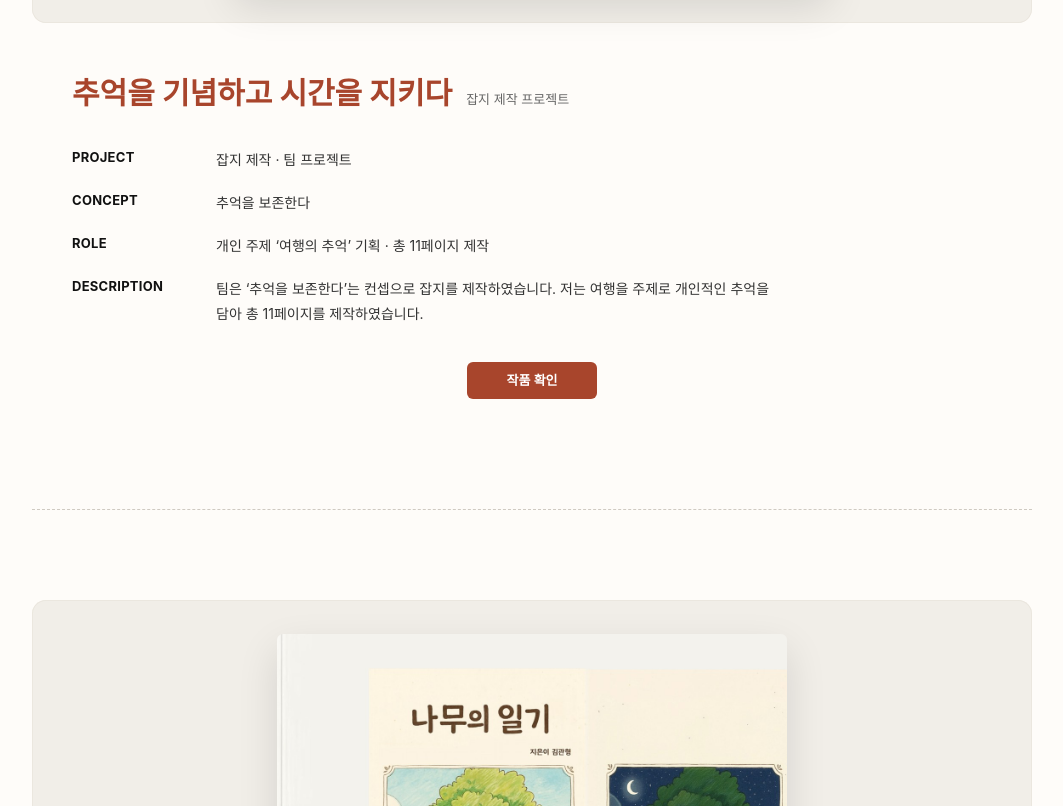
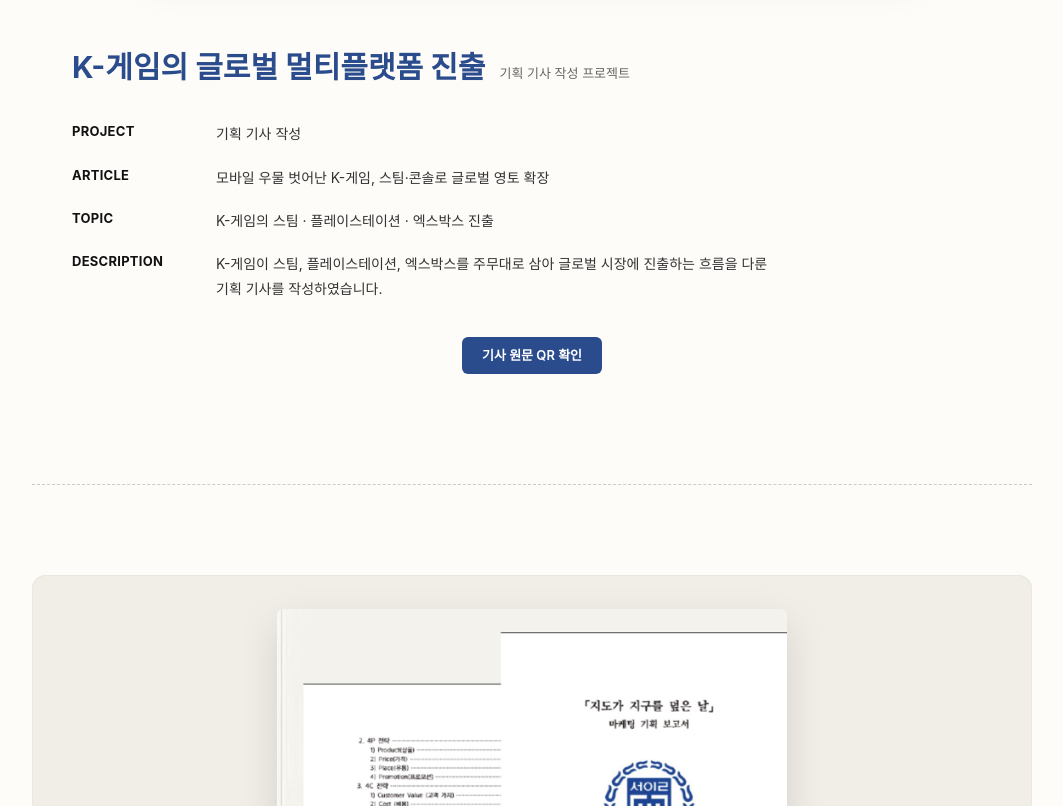
Before and after one commit to person-human-me/my-portfolio, a plain HTML site: page portfolio/index.html in a window 1280 px wide. Shown: the part 6260-7066 px from the top of the page, without its empty margins (108-1171 px from the left). Drawn offline with Linux system fonts and the light colour scheme; a web font is replaced by a local one.

Commit message:
Add missing feature article projects

```diff
--- a/portfolio/index.html
+++ b/portfolio/index.html
@@ -9,7 +9,7 @@
   <link rel="preconnect" href="https://fonts.gstatic.com" crossorigin>
   <link href="https://fonts.googleapis.com/css2?family=Judson:ital,wght@0,400;0,700;1,400&family=Nanum+Pen+Script&display=swap" rel="stylesheet">
   <link rel="stylesheet" href="https://cdn.jsdelivr.net/gh/orioncactus/pretendard@v1.3.9/dist/web/static/pretendard.min.css">
-  <link rel="stylesheet" href="css/style.css">
+  <link rel="stylesheet" href="css/style.css?v=20261115-3">
 </head>
 <body>
   <div class="progress" aria-hidden="true"><span></span></div>
@@ -191,6 +191,6 @@
     <span class="count"></span>
   </div>
 
-  <script src="js/main.js"></script>
+  <script src="js/main.js?v=20261115-3"></script>
 </body>
 </html>
--- a/portfolio/js/main.js
+++ b/portfolio/js/main.js
@@ -1,4 +1,7 @@
 // ---------- data (PDF 내용 + QR 링크) ----------
+const assetVersion = '20261115-3';
+const versioned = path => `${path}?v=${assetVersion}`;
+
 const projects = [
   {
     img: 'work01', color: '#b23a3a', type: '인터뷰 기사 작성 프로젝트',
@@ -12,6 +15,27 @@ const projects = [
     links: [['기사 원문 확인', 'https://drive.google.com/file/d/1M7uF8onod1zyjIoaqKnONt20T8Tgd01l/view?usp=drive_link']],
   },
   {
+    img: 'page06', color: '#3d596e', type: '기획 보도 기사 작성 프로젝트',
+    title: '폐광 수직갱도의 미세중력 우주 실험 시설 탈바꿈',
+    rows: [
+      ['PROJECT', '기획 보도 기사 작성'],
+      ['TOPIC', '폐광 수직갱도를 미세중력 우주 실험 시설로 전환하는 계획'],
+      ['DESCRIPTION', '폐광 수직갱도가 미세중력 우주 실험 시설로 탈바꿈하는 내용을 취재해 기사를 작성하였습니다.'],
+    ],
+    links: [['기사 원문 QR 확인', versioned('images/page06.jpg')]],
+  },
+  {
+    img: 'page07', color: '#2b4c8c', type: '기획 기사 작성 프로젝트',
+    title: 'K-게임의 글로벌 멀티플랫폼 진출',
+    rows: [
+      ['PROJECT', '기획 기사 작성'],
+      ['ARTICLE', '모바일 우물 벗어난 K-게임, 스팀·콘솔로 글로벌 영토 확장'],
+      ['TOPIC', 'K-게임의 스팀 · 플레이스테이션 · 엑스박스 진출'],
+      ['DESCRIPTION', 'K-게임이 스팀, 플레이스테이션, 엑스박스를 주무대로 삼아 글로벌 시장에 진출하는 흐름을 다룬 기획 기사를 작성하였습니다.'],
+    ],
+    links: [['기사 원문 QR 확인', versioned('images/page07.jpg')]],
+  },
+  {
     img: 'work07', color: '#2b4c8c', type: '마케팅 보고서 작성 프로젝트',
     title: '「지도가 지구를 덮은 날」 도서 마케팅 기획 보고서',
     rows: [
@@ -22,7 +46,7 @@ const projects = [
     links: [['보고서 확인', 'https://drive.google.com/file/d/1x0ff32U6h3_ZM-SbGYD7YRTf9yo7YamR/view?usp=drive_link']],
   },
   {
-    img: 'work08', color: '#a8452c', type: '잡지 제작 프로젝트',
+    img: 'work08-full', color: '#a8452c', type: '잡지 제작 프로젝트',
     title: '추억을 기념하고 시간을 지키다',
     rows: [
       ['PROJECT', '잡지 제작 · 팀 프로젝트'],
@@ -77,21 +101,22 @@ const projects = [
 ];
 
 const articles = [
-  { img: 'work02', page: 6, src: '한겨레', color: '#1f6f5c', title: '출판계 “출판물에 AI 활용 정도 밝히는 ‘표시 제도’ 도입하자”', url: 'https://blog.naver.com/domooa/224426377458' },
-  { img: 'work03', page: 7, src: '경향게임스', color: '#2b4c8c', title: '[인터뷰] ‘평균 연령 40.1세’ 격투게임 대표팀, 아시안 게임 금메달로 증명한 ‘열정의 힘’', url: 'https://blog.naver.com/domooa/224445641339' },
-  { img: 'work04', page: 8, src: '경향게임스', color: '#2b4c8c', title: '[지스타 2026] 조영기 게임산업협회장, “외연 확장…차별화로 글로벌 게임쇼 키울 것”', url: 'https://blog.naver.com/domooa/224425281674' },
+  { img: 'work02', page: 8, src: '한겨레', color: '#1f6f5c', title: '출판계 “출판물에 AI 활용 정도 밝히는 ‘표시 제도’ 도입하자”', url: 'https://blog.naver.com/domooa/224426377458' },
+  { img: 'work03', page: 9, src: '경향게임스', color: '#2b4c8c', title: '[인터뷰] ‘평균 연령 40.1세’ 격투게임 대표팀, 아시안 게임 금메달로 증명한 ‘열정의 힘’', url: 'https://blog.naver.com/domooa/224445641339' },
+  { img: 'work04', page: 10, src: '경향게임스', color: '#2b4c8c', title: '[지스타 2026] 조영기 게임산업협회장, “외연 확장…차별화로 글로벌 게임쇼 키울 것”', url: 'https://blog.naver.com/domooa/224425281674' },
   { img: 'work05', page: 11, src: '경향게임스', color: '#2b4c8c', title: '[인터뷰] LoL 개발진, “올해 모토는 ‘백 투 더 베이직’…포지션 정체성·전략적 창의성에 집중”', url: 'https://blog.naver.com/domooa/224423980551' },
   { img: 'work06', page: 12, src: '경향게임스', color: '#2b4c8c', title: '[줌인 인터뷰-플리더스] ‘오픈형’ 테스트 플랫폼, 유저-개발자 ‘함께 완성하는 게임’', url: 'https://blog.naver.com/domooa/224423474796' },
 ];
 
-const pageNames = ['표지', '목차', '저는 이런 사람입니다!', '이런 사람은 어떠신가요?', '특별사법경찰관이 무슨 일인가요?', '출판 뉴스 기사 분석',
-  '경향게임스 기사 분석 1', '경향게임스 기사 분석 2', '경향게임스 기사 분석 3', '경향게임스 기사 분석 4',
-  '경향게임스 LoL 개발진 기사 분석', '경향게임스 플리더스 기사 분석', '도서 마케팅 기획 보고서',
+const pageNames = ['표지', '목차', '저는 이런 사람입니다!', '이런 사람은 어떠신가요?', '특별사법경찰관이 무슨 일인가요?',
+  '폐광 수직갱도 우주 실험 시설 기획 보도', 'K-게임 글로벌 멀티플랫폼 진출 기획 기사', '출판 뉴스 기사 분석',
+  '경향게임스 기사 분석 1', '경향게임스 기사 분석 2', '경향게임스 LoL 개발진 기사 분석',
+  '경향게임스 플리더스 기사 분석', '도서 마케팅 기획 보고서',
   '추억을 기념하고 시간을 지키다', '나무의 일기', '비상계단', '과제곡은 힘들어..', '영어 교과서 내지 제작', '마무리', '뒷표지'];
 
 const zoomPageByImage = {
   work01: 5, work02: 6, work03: 7, work04: 8, work05: 11, work06: 12,
-  work07: 13, work08: 14, work09: 15, work10: 16, work11: 17, work12: 18,
+  work07: 13, 'work08-full': 14, work09: 15, work10: 16, work11: 17, work12: 18, page06: 6, page07: 7,
 };
 
 // ---------- render ----------
@@ -99,7 +124,7 @@ const esc = s => s.replace(/[&<>"]/g, c => ({ '&': '&amp;', '<': '&lt;', '>': '&
 
 document.getElementById('projects').innerHTML = projects.map((p, i) => `
   <article class="project reveal" style="--c:${p.color}">
-    <div class="visual"><img src="images/${p.img}.jpg" alt="${esc(p.title)} 작업물" loading="lazy" data-zoom="images/page${String(zoomPageByImage[p.img]).padStart(2, '0')}.jpg"></div>
+    <div class="visual"><img src="${p.img.startsWith('page') ? versioned(`images/${p.img}.jpg`) : `images/${p.img}.jpg`}" alt="${esc(p.title)} 작업물" loading="lazy" data-zoom="${versioned(`images/page${String(zoomPageByImage[p.img]).padStart(2, '0')}.jpg`)}"></div>
     <div class="head"><h3>${esc(p.title)}</h3><span>${esc(p.type)}</span></div>
     <dl>${p.rows.map(([k, v]) => `<div><dt>${k}</dt><dd>${esc(v)}</dd></div>`).join('')}</dl>
     <div class="btns">${p.links.map(([t, u]) => `<a class="btn" href="${u}" target="_blank" rel="noopener">${t}</a>`).join('')}</div>
@@ -107,7 +132,7 @@ document.getElementById('projects').innerHTML = projects.map((p, i) => `
 
 document.getElementById('articles').innerHTML = articles.map((a, i) => `
   <div class="acard" style="--c:${a.color}">
-    <div class="thumb"><img src="images/${a.img}.jpg" alt="${esc(a.src)} 기사 분석" loading="lazy" data-zoom="images/page${String(a.page).padStart(2, '0')}.jpg"></div>
+    <div class="thumb"><img src="images/${a.img}.jpg" alt="${esc(a.src)} 기사 분석" loading="lazy" data-zoom="${versioned(`images/page${String(a.page).padStart(2, '0')}.jpg`)}"></div>
     <div class="body">
       <span class="src">${a.src}</span>
       <h4>${esc(a.title)}</h4>
@@ -118,7 +143,7 @@ document.getElementById('articles').innerHTML = articles.map((a, i) => `
 const pagesEl = document.getElementById('pages');
 pagesEl.innerHTML = pageNames.map((n, i) => {
   const f = `images/page${String(i + 1).padStart(2, '0')}.jpg`;
-  return `<figure data-idx="${i}"><img src="${f}" alt="${esc(n)}" loading="lazy"><figcaption>${String(i + 1).padStart(2, '0')}. ${esc(n)}</figcaption></figure>`;
+  return `<figure data-idx="${i}"><img src="${versioned(f)}" alt="${esc(n)}" loading="lazy"><figcaption>${String(i + 1).padStart(2, '0')}. ${esc(n)}</figcaption></figure>`;
 }).join('');
 
 // ---------- typing ----------
@@ -162,7 +187,7 @@ document.querySelectorAll('.slider .arrow').forEach(b => b.addEventListener('cli
 const lb = document.getElementById('lightbox');
 const lbImg = lb.querySelector('img');
 const lbCount = lb.querySelector('.count');
-const all = pageNames.map((_, i) => `images/page${String(i + 1).padStart(2, '0')}.jpg`);
+const all = pageNames.map((_, i) => versioned(`images/page${String(i + 1).padStart(2, '0')}.jpg`));
 let cur = 0;
 function show(i) {
   cur = (i + all.length) % all.length;
```
Also changed, not shown: portfolio/images/work08-full.jpg (added).
